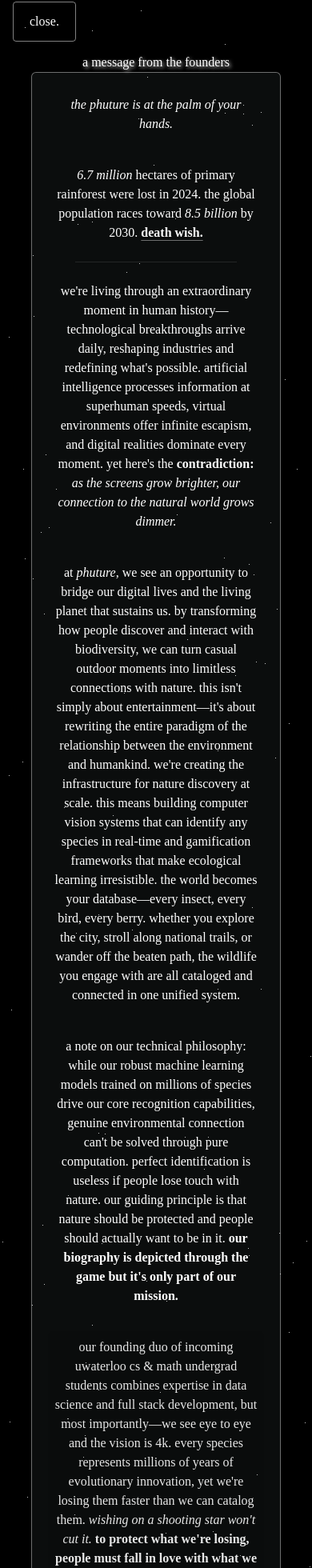
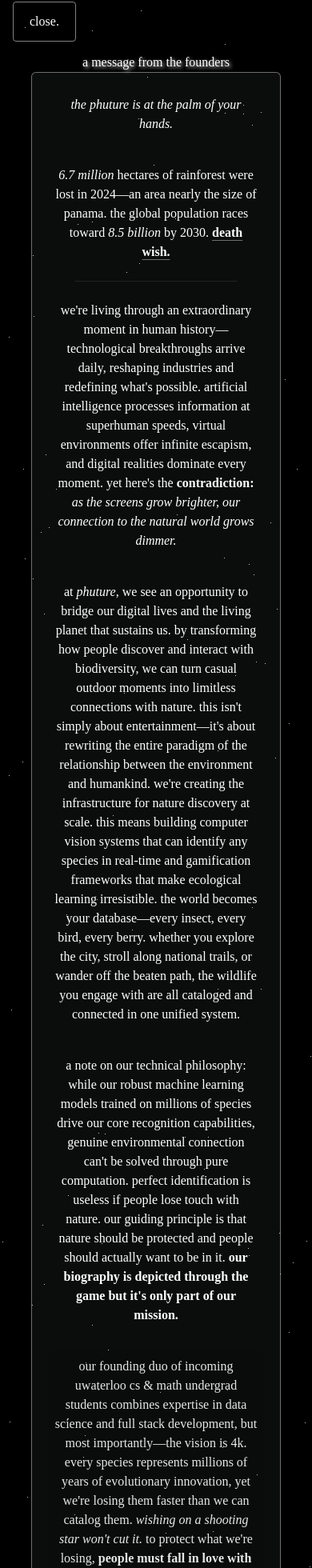
Before and after one commit to phutureai/phuture-landing, a Next.js app: page /about in a window 390 px wide. Shown: the part 14-1974 px from the top of the page at 80% size. Built offline with nearby package versions, Linux system fonts and the light colour scheme.

Commit message:
feat: google analytics + alpha stuff

```diff
--- a/app/about/page.tsx
+++ b/app/about/page.tsx
@@ -86,8 +86,9 @@
             }`}
           >
             <h1 className="md:backdrop-blur-[3px] p-2 rounded-md cursor-default">
-              <span className="italic">6.7 million</span> hectares of primary
-              rainforest were lost in 2024. the global population races toward{" "}
+              <span className="italic">6.7 million</span> hectares of rainforest
+              were lost in 2024—an area nearly the size of panama. the global
+              population races toward{" "}
               <span className="italic">8.5 billion</span> by 2030.{" "}
               <span className="underline underline-offset-4 decoration-white/40 font-bold">
                 death wish.
@@ -183,7 +184,7 @@
             }`}
           >
             <h1
-              className="md:backdrop-blur-[3px] bg-black/5 rounded-md p-2 cursor-default"
+              className="md:backdrop-blur-[3px] lg:backdrop-blur-lg bg-black/5 rounded-md p-2 cursor-default"
               style={{
                 WebkitMaskImage:
                   "radial-gradient(circle at center, rgba(0,0,0,0.90) 10%, rgba(0,0,0,0.9) 95%, rgba(0,0,0,0.5) 100%)",
@@ -191,16 +192,16 @@
             >
               our founding duo of incoming uwaterloo cs & math undergrad
               students combines expertise in data science and full stack
-              development, but most importantly—we see eye to eye and the vision
-              is 4k. every species represents millions of years of evolutionary
-              innovation, yet we&apos;re losing them faster than we can catalog
-              them.
+              development, but most importantly—the vision is 4k. every species
+              represents millions of years of evolutionary innovation, yet
+              we&apos;re losing them faster than we can catalog them.
               <span className="italic">
                 {" "}
                 wishing on a shooting star won&apos;t cut it.
               </span>{" "}
+              to protect what we&apos;re losing, {" "}
               <span className="font-bold">
-                to protect what we&apos;re losing, people must fall in love with
+                people must fall in love with
                 what we still have.
               </span>
             </h1>
@@ -232,16 +233,16 @@
             <h1 className="p-2 cursor-default">
               we breathe the same air, drink the same water, under the same sky.
               the future we&apos;re building shouldn&apos;t come at
-              nature&apos;s expense—it should remind us that we&apos;re all united
-              and part of something infinitely more nuanced than any screen
-              could ever display.
+              nature&apos;s expense—it should remind us that we&apos;re all
+              united and part of something infinitely more nuanced than any
+              screen could ever display.
             </h1>
             <Image
               src="/letter/james.png"
               alt="james"
               width={100}
               height={100}
-              className="letter-signature w-[50%] md:w-[10%] h-auto md:mt-0 mt-3"
+              className="letter-signature w-[50%] md:w-[10%] h-auto md:mt-0 mt-3 opacity-90"
               style={{ width: undefined, height: undefined }}
             />
             <Image
@@ -249,7 +250,7 @@
               alt="andy"
               width={100}
               height={100}
-              className="letter-signature w-[50%] md:w-[10%] h-auto"
+              className="letter-signature w-[50%] md:w-[10%] h-auto opacity-90"
               style={{ width: undefined, height: undefined }}
             />
           </div>
--- a/app/components/email-list/mailingInput.tsx
+++ b/app/components/email-list/mailingInput.tsx
@@ -56,7 +56,7 @@
             name="EMAIL"
             value={email}
             onChange={(e) => setEmail(e.target.value)}
-            placeholder="waitlist@youremail.com"
+            placeholder="your email"
             required
             disabled={status === "sending"}
             className="px-4 p-3 w-[100%] placeholder:text-turquoise2/75 rounded-l-lg rounded-r-lg md:rounded-r-none border-2 border-turquoise2 focus:outline-none focus:ring-1 focus:ring-turquoise1 disabled:opacity-50"
--- a/app/layout.tsx
+++ b/app/layout.tsx
@@ -1,4 +1,5 @@
 import type { Metadata } from "next";
+import { GoogleAnalytics } from "@next/third-parties/google";
 import "./globals.css";
 
 export const metadata: Metadata = {
@@ -18,6 +19,7 @@
         className={`antialiased bg-black`}
       >
         {children}
+        <GoogleAnalytics gaId="G-KPKNEZS214" />
       </body>
     </html>
   );
--- a/app/page.tsx
+++ b/app/page.tsx
@@ -182,7 +182,7 @@
                   className="text-center text-turquoise2 font-bold p-1"
                   style={{ textShadow: "2px 2px 6px rgba(112, 226, 255, 0.5)" }}
                 >
-                  coming soon to ios & android.
+                  join our alpha testing team
                 </h1>
                 <a
                   href="https://www.instagram.com/phuturegroup/"
--- a/package.json
+++ b/package.json
@@ -9,6 +9,7 @@
     "lint": "next lint"
   },
   "dependencies": {
+    "@next/third-parties": "^15.4.4",
     "framer-motion": "^12.23.6",
     "motion": "^12.16.0",
     "next": "15.3.2",
```
Also changed, not shown: 2 other files (tests, documents, lock files or other folders).
